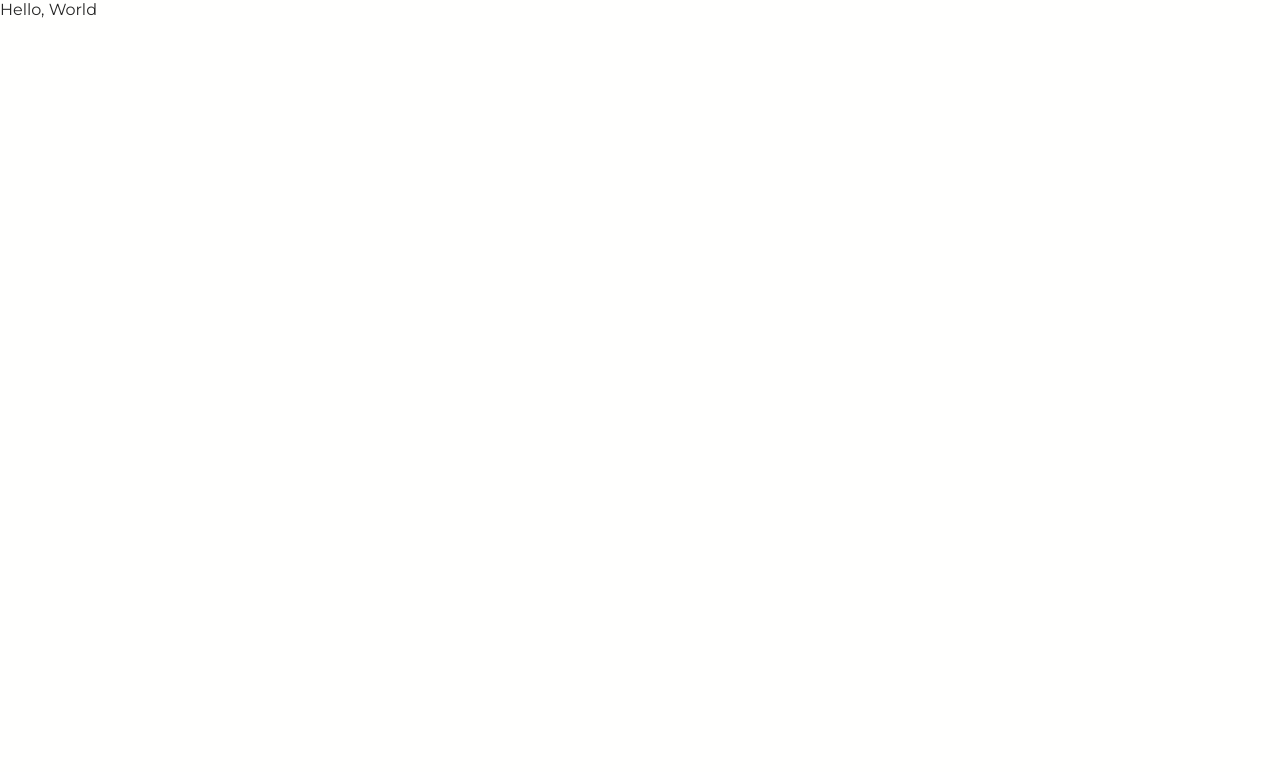
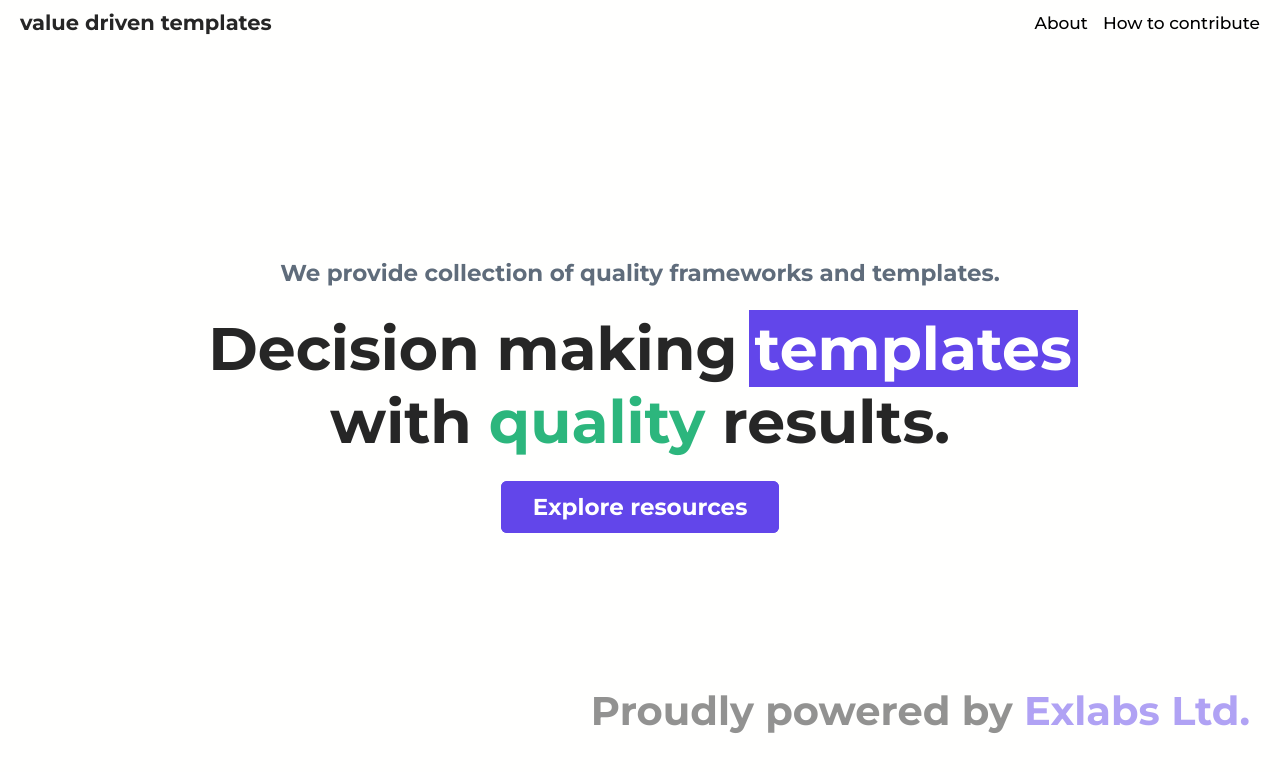
Before and after one commit to Exlabs/value-driven-templates, a Next.js app: page / in a window 1280 px wide. Shown: the top 772 px of the page. Built offline with nearby package versions, Linux system fonts and the light colour scheme.

Commit message:
🔧 Deployment bootstrap

```diff
--- a/package.json
+++ b/package.json
@@ -11,7 +11,8 @@
     "storybook": "ASSET_PREFIX=  start-storybook -c .storybook -s ./public",
     "test": "jest",
     "test:ci": "jest --ci --coverage --forceExit",
-    "test:watch": "jest --watch"
+    "test:watch": "jest --watch",
+    "deploy": "NODE_ENV=production rm -rf node_modules/.cache && rimraf out && next build && next export && touch out/.nojekyll && gh-pages -d out -t true"
   },
   "jest": {
     "setupFilesAfterEnv": [
@@ -92,10 +93,12 @@
     "eslint-plugin-prettier": "^3.1.4",
     "eslint-plugin-react": "^7.20.5",
     "eslint-plugin-react-hooks": "^4.0.8",
+    "gh-pages": "^3.1.0",
     "husky": "^4.2.5",
     "jest": "^26.2.2",
     "lint-staged": "^10.2.11",
     "prettier": "^2.0.5",
+    "rimraf": "^3.0.2",
     "typescript": "^3.9.7"
   }
 }
--- /dev/null
+++ b/public/animations.css
@@ -0,0 +1,41 @@
+@keyframes moveUp {
+  0% {
+    transform: translateY(30px);
+  }
+
+  100% {
+    transform: translateY(0);
+    opacity: 1;
+  }
+}
+
+@keyframes moveDown {
+  0% {
+    transform: translateY(-50px);
+  }
+
+  100% {
+    transform: translateY(0);
+    opacity: 1;
+  }
+}
+
+@keyframes showText {
+  0% {
+    opacity: 0;
+  }
+
+  100% {
+    opacity: 0.5;
+  }
+}
+
+@keyframes showHeader {
+  0% {
+    opacity: 0;
+  }
+
+  100% {
+    opacity: 1;
+  }
+}
--- a/src/app/home/header/header.component.tsx
+++ b/src/app/home/header/header.component.tsx
@@ -5,15 +5,7 @@ import { Link } from '../../../ui/link/link.component';
 
 export const Header = () => {
   return (
-    <HeaderContainer
-      animate={{
-        opacity: 1,
-      }}
-      transition={{
-        delay: 0,
-        duration: 1,
-      }}
-    >
+    <HeaderContainer>
       <p>We provide collection of quality frameworks and templates.</p>
       <h2>
         Decision making <Highlight>templates</Highlight> with
--- a/src/app/home/header/header.styles.ts
+++ b/src/app/home/header/header.styles.ts
@@ -5,7 +5,6 @@ export const HeaderContainer = styled(motion.header)`
   font-size: 60px;
   text-align: center;
   font-weight: 700;
-  opacity: 0;
   display: flex;
   flex-direction: column;
   align-items: center;
@@ -13,10 +12,8 @@ export const HeaderContainer = styled(motion.header)`
   width: 100%;
   height: calc(100vh - 90px);
   position: relative;
-
-  @media screen and (max-width: ${({ theme }) => theme.deviceBreakpoint.mobile}) {
-    height: auto;
-  }
+  opacity: 0;
+  animation: showHeader 1s forwards;
 
   p {
     color: ${({ theme }) => theme.color.fontSecondary};
@@ -26,7 +23,7 @@ export const HeaderContainer = styled(motion.header)`
     opacity: 0;
 
     @media screen and (max-width: ${({ theme }) => theme.deviceBreakpoint.mobile}) {
-      font-size: 11px;
+      font-size: 13px;
       margin-bottom: 10px;
     }
   }
@@ -40,42 +37,20 @@ export const HeaderContainer = styled(motion.header)`
     }
 
     @media screen and (max-width: ${({ theme }) => theme.deviceBreakpoint.mobile}) {
-      max-width: 90%;
-      font-size: 25px;
+      max-width: 100%;
+      font-size: 27px;
     }
   }
 
   a {
     font-size: 23px;
     margin-top: 35px;
-    animation: showButton 0.5s forwards;
+    animation: moveUp 0.5s forwards;
     animation-delay: 1s;
     opacity: 0;
 
     @media screen and (max-width: ${({ theme }) => theme.deviceBreakpoint.mobile}) {
       font-size: 14px;
-    }
-  }
-
-  @keyframes showButton {
-    0% {
-      transform: translateY(30px);
-    }
-
-    100% {
-      transform: translateY(0);
-      opacity: 1;
-    }
-  }
-
-  @keyframes moveDown {
-    0% {
-      transform: translateY(-50px);
-    }
-
-    100% {
-      transform: translateY(0);
-      opacity: 1;
     }
   }
 `;
@@ -89,16 +64,6 @@ export const PoweredByText = styled.h3`
 
   & > span {
     color: ${({ theme }) => theme.color.primary};
-  }
-
-  @keyframes showText {
-    0% {
-      opacity: 0;
-    }
-
-    100% {
-      opacity: 0.5;
-    }
   }
 
   @media screen and (max-width: ${({ theme }) => theme.deviceBreakpoint.mobile}) {
--- /dev/null
+++ b/src/app/home/home.component.tsx
@@ -0,0 +1,23 @@
+import React from 'react';
+import { Navigation } from '../../ui/navigation/navigation.component';
+import { Header } from './header/header.component';
+
+interface TemplateThumnbail {
+  title: string;
+  description: string;
+  url: string;
+  imageUrl: string;
+}
+
+interface HomeProps {
+  thumbnails: TemplateThumnbail[];
+}
+
+export const Home = () => {
+  return (
+    <>
+      <Navigation />
+      <Header />
+    </>
+  );
+};
--- a/src/pages/_app.tsx
+++ b/src/pages/_app.tsx
@@ -1,9 +1,17 @@
 import React from 'react';
 import NextApp from 'next/app';
 import Head from 'next/head';
+import styled from 'styled-components';
 
 import '../../.css/antd.less';
+
 import { ThemeProvider } from '../providers/theme.provider';
+
+const AppContainer = styled.div`
+  max-width: 1620px;
+  margin: 0 auto;
+  padding: 10px 20px;
+`;
 
 export default class App extends NextApp {
   componentDidMount() {
@@ -27,7 +35,9 @@ export default class App extends NextApp {
           />
         </Head>
         <ThemeProvider>
-          <Component {...pageProps} key={router.route} />
+          <AppContainer>
+            <Component {...pageProps} key={router.route} />
+          </AppContainer>
         </ThemeProvider>
       </>
     );
--- a/src/pages/_document.tsx
+++ b/src/pages/_document.tsx
@@ -41,6 +41,7 @@ export default class MyDocument extends Document {
             href="https://fonts.googleapis.com/css?family=Montserrat:300,400,500,700|Raleway:400,500,700&display=swap"
             rel="stylesheet"
           ></link>
+          <link rel="stylesheet" href="./animations.css" />
         </Head>
         <body>
           <Main />
--- a/src/pages/index.tsx
+++ b/src/pages/index.tsx
@@ -1,7 +1,8 @@
 import React from 'react';
+import { Home } from '../app/home/home.component';
 
 const HomePage = () => {
-  return <h1>Hello, World</h1>;
+  return <Home />;
 };
 
 export default HomePage;
```
Also changed, not shown: static/animations.css (added, +31 -0 lines), 2 other files (tests, documents, lock files or other folders).
